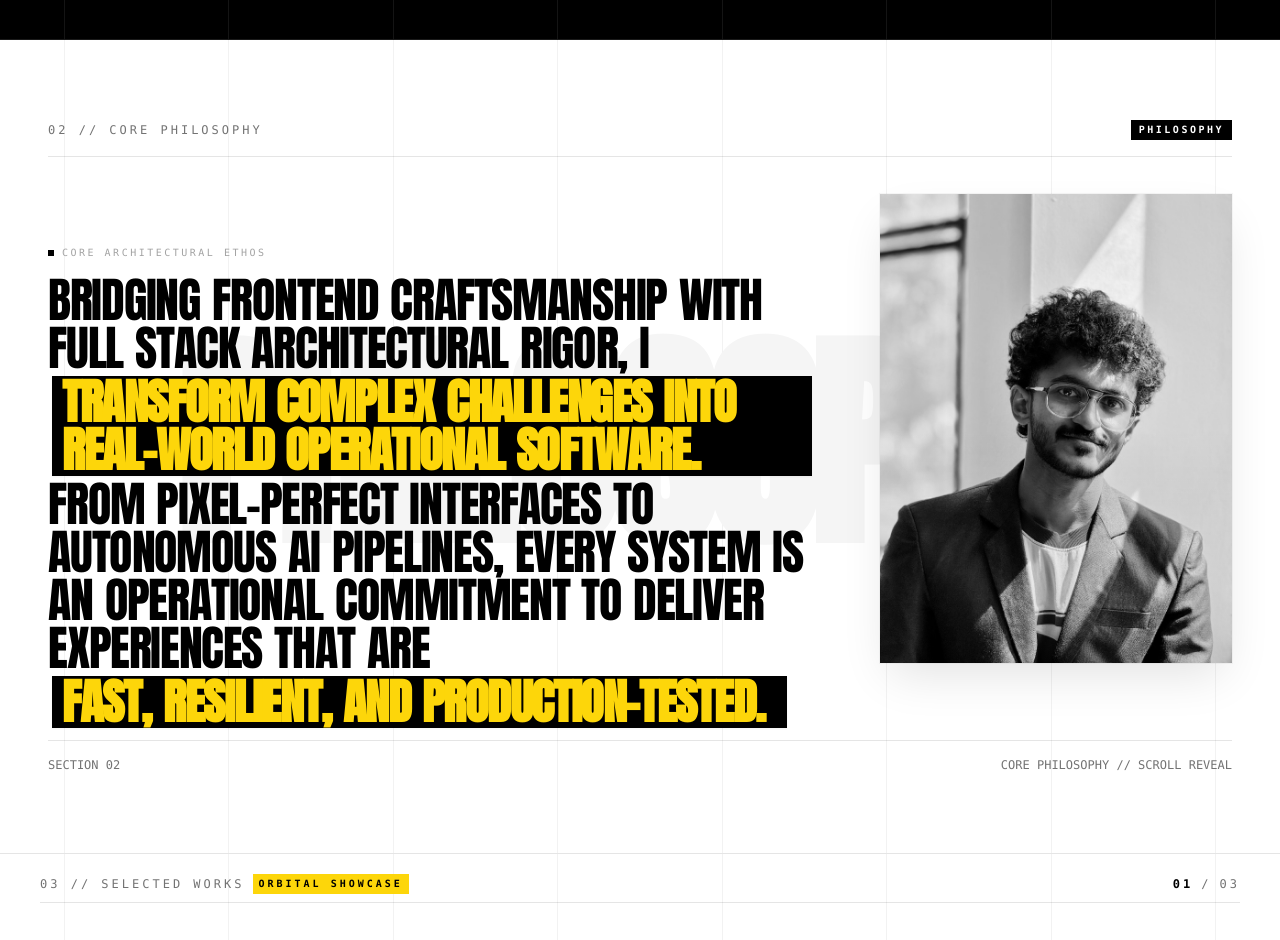
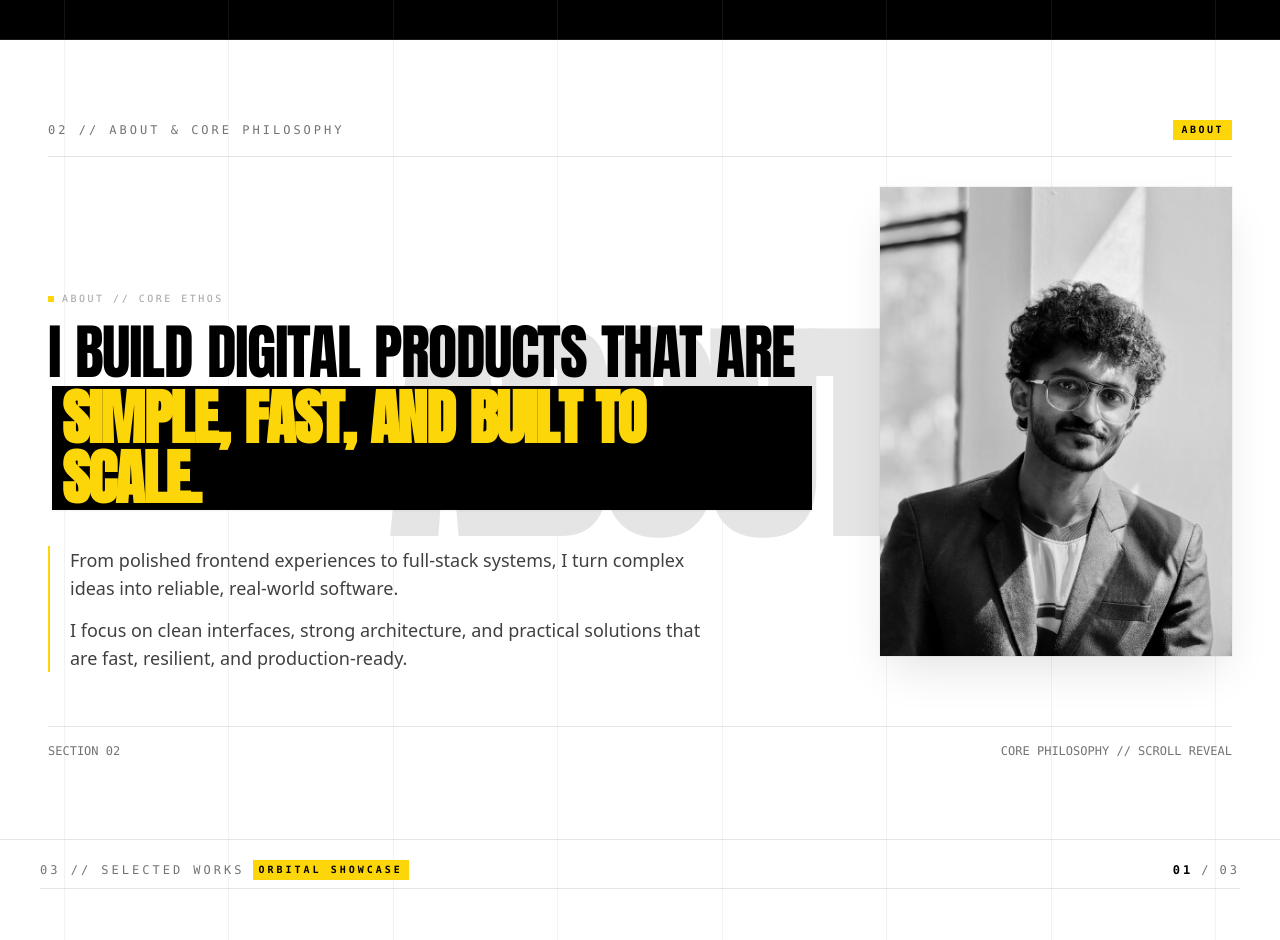
Before and after one commit to akashad123/akash-portfolio, a React (Vite) app: page / in a window 1280 px wide. Shown: the part 760-1700 px from the top of the page. Built offline with nearby package versions, Linux system fonts and the light colour scheme.

Commit message:
feat: update About section copy and structured editorial typography

```diff
--- a/src/components/NavigationDrawer.tsx
+++ b/src/components/NavigationDrawer.tsx
@@ -16,7 +16,7 @@ export const NavigationDrawer: React.FC<NavigationDrawerProps> = ({
 }) => {
   const navLinks = [
     { number: '01', label: 'OVERVIEW', href: '#hero', desc: 'FULL STACK PROFILE & ARCHITECTURE' },
-    { number: '02', label: 'PHILOSOPHY', href: '#statement', desc: 'FULL STACK ENGINEERING PHILOSOPHY' },
+    { number: '02', label: 'ABOUT', href: '#statement', desc: 'ABOUT & CORE PHILOSOPHY' },
     { number: '03', label: 'SELECTED WORKS', href: '#projects', desc: 'ORBITAL PRODUCTION GALLERY' },
   ];
 
--- a/src/data/portfolioData.ts
+++ b/src/data/portfolioData.ts
@@ -14,11 +14,15 @@ export const portfolioData: PortfolioData = {
     status: "FULL STACK DEVELOPER AT NRITHYA DANCES",
 
     statement: {
-      beforeHighlight: "BRIDGING FRONTEND CRAFTSMANSHIP WITH FULL STACK ARCHITECTURAL RIGOR, I ",
-      highlight1: "TRANSFORM COMPLEX CHALLENGES INTO REAL-WORLD OPERATIONAL SOFTWARE.",
-      middleText: " FROM PIXEL-PERFECT INTERFACES TO AUTONOMOUS AI PIPELINES, EVERY SYSTEM IS AN OPERATIONAL COMMITMENT TO DELIVER EXPERIENCES THAT ARE ",
-      highlight2: "FAST, RESILIENT, AND PRODUCTION-TESTED.",
-      afterText: ""
+      beforeHighlight: "I BUILD DIGITAL PRODUCTS THAT ARE ",
+      highlight1: "SIMPLE, FAST, AND BUILT TO SCALE.",
+      middleText: "",
+      highlight2: "",
+      afterText: "",
+      paragraphs: [
+        "From polished frontend experiences to full-stack systems, I turn complex ideas into reliable, real-world software.",
+        "I focus on clean interfaces, strong architecture, and practical solutions that are fast, resilient, and production-ready."
+      ]
     },
 
     socials: {
--- a/src/sections/StatementSection.tsx
+++ b/src/sections/StatementSection.tsx
@@ -35,8 +35,8 @@ export const StatementSection: React.FC = () => {
   const segments: TextSegment[] = [
     { text: statement.beforeHighlight, isHighlight: false },
     { text: statement.highlight1, isHighlight: true },
-    { text: statement.middleText, isHighlight: false },
-    { text: statement.highlight2, isHighlight: true },
+    ...(statement.middleText ? [{ text: statement.middleText, isHighlight: false }] : []),
+    ...(statement.highlight2 ? [{ text: statement.highlight2, isHighlight: true }] : []),
     ...(statement.afterText ? [{ text: statement.afterText, isHighlight: false }] : []),
   ];
 
@@ -51,8 +51,8 @@ export const StatementSection: React.FC = () => {
 
       {/* Stable Background Watermark Typography (Stationary, subtle grey) */}
       <div className="absolute inset-0 flex items-center justify-center pointer-events-none select-none overflow-hidden z-0">
-        <span className="font-display text-[15vw] sm:text-[18vw] uppercase text-neutral-100 font-extrabold tracking-tighter leading-none select-none">
-          PHILOSOPHY
+        <span className="font-display text-[16vw] sm:text-[18vw] uppercase text-neutral-200 font-extrabold tracking-tight leading-none select-none">
+          ABOUT
         </span>
       </div>
 
@@ -66,9 +66,9 @@ export const StatementSection: React.FC = () => {
           custom={0.05}
           className="flex items-center justify-between border-b border-black/10 pb-4 text-xs font-mono tracking-widest text-neutral-500"
         >
-          <span>02 // CORE PHILOSOPHY</span>
-          <span className="bg-black text-white px-2 py-0.5 text-[10px] font-bold tracking-widest uppercase">
-            PHILOSOPHY
+          <span>02 // ABOUT & CORE PHILOSOPHY</span>
+          <span className="bg-brand-yellow text-black px-2 py-0.5 text-[10px] font-bold tracking-widest uppercase">
+            ABOUT
           </span>
         </motion.div>
 
@@ -85,15 +85,29 @@ export const StatementSection: React.FC = () => {
           >
             <div ref={textRef} className="will-change-transform">
               <div className="text-[10px] font-mono tracking-widest text-neutral-400 uppercase mb-4 flex items-center space-x-2">
-                <span className="w-1.5 h-1.5 bg-black" />
-                <span>CORE ARCHITECTURAL ETHOS</span>
+                <span className="w-1.5 h-1.5 bg-brand-yellow" />
+                <span>ABOUT // CORE ETHOS</span>
               </div>
-              <h2 className="font-display text-2xl sm:text-3xl md:text-4xl lg:text-4xl xl:text-5xl tracking-tight uppercase leading-snug sm:leading-tight text-black text-left">
+              <h2 className="font-display text-3xl sm:text-4xl md:text-5xl lg:text-5xl xl:text-6xl tracking-tight uppercase leading-snug sm:leading-tight text-black text-left">
                 <ScrollReveal
                   segments={segments}
                   containerRef={sectionRef}
                 />
               </h2>
+
+              {/* Supporting Editorial Paragraphs */}
+              {statement.paragraphs && statement.paragraphs.length > 0 && (
+                <div className="mt-6 sm:mt-8 space-y-3.5 border-l-2 border-brand-yellow pl-4 sm:pl-5 max-w-2xl">
+                  {statement.paragraphs.map((p, idx) => (
+                    <p
+                      key={idx}
+                      className="text-sm sm:text-base md:text-lg text-neutral-700 leading-relaxed font-sans"
+                    >
+                      {p}
+                    </p>
+                  ))}
+                </div>
+              )}
             </div>
           </motion.div>
 
--- a/src/types/portfolio.ts
+++ b/src/types/portfolio.ts
@@ -77,6 +77,7 @@ export interface PortfolioData {
       middleText: string;
       highlight2: string;
       afterText: string;
+      paragraphs?: string[];
     };
     socials: {
       github: string;
```
Also changed, not shown: 2 other files (tests, documents, lock files or other folders).
